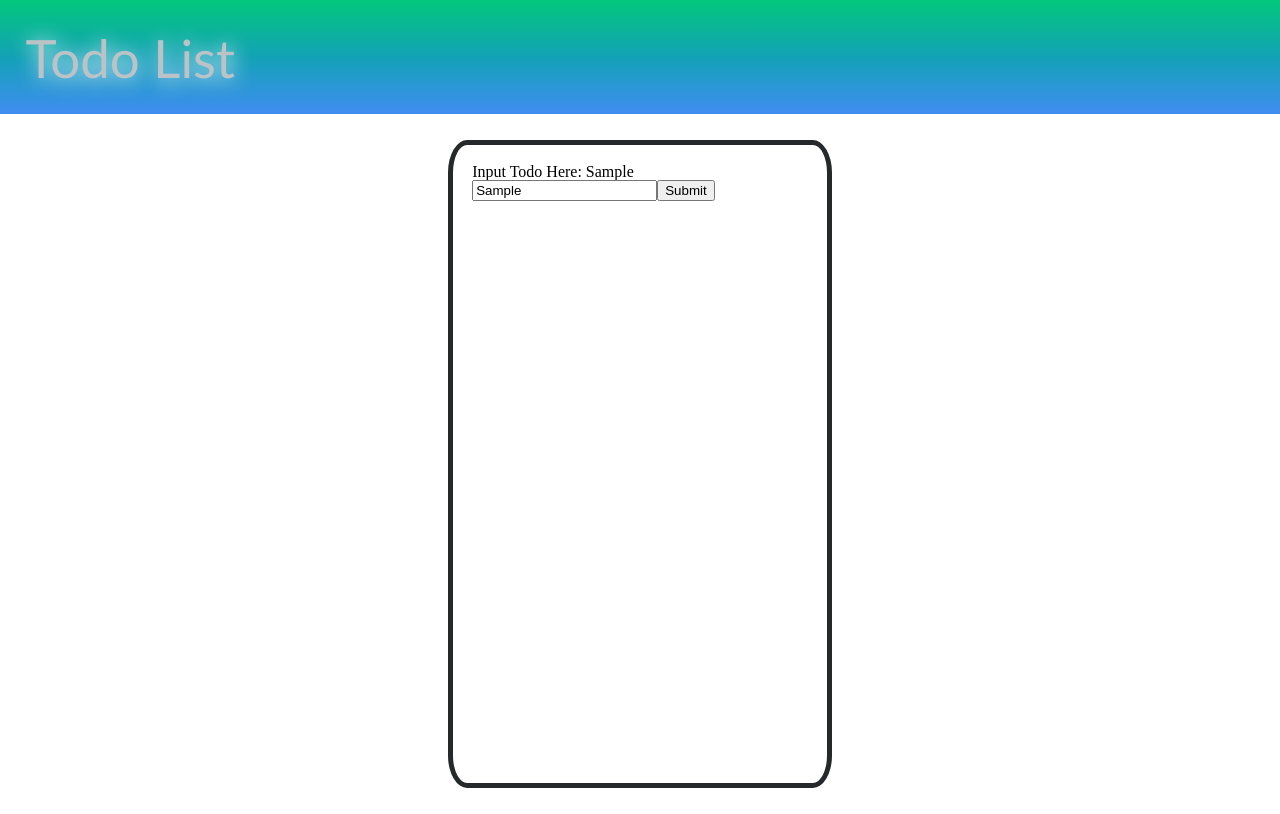
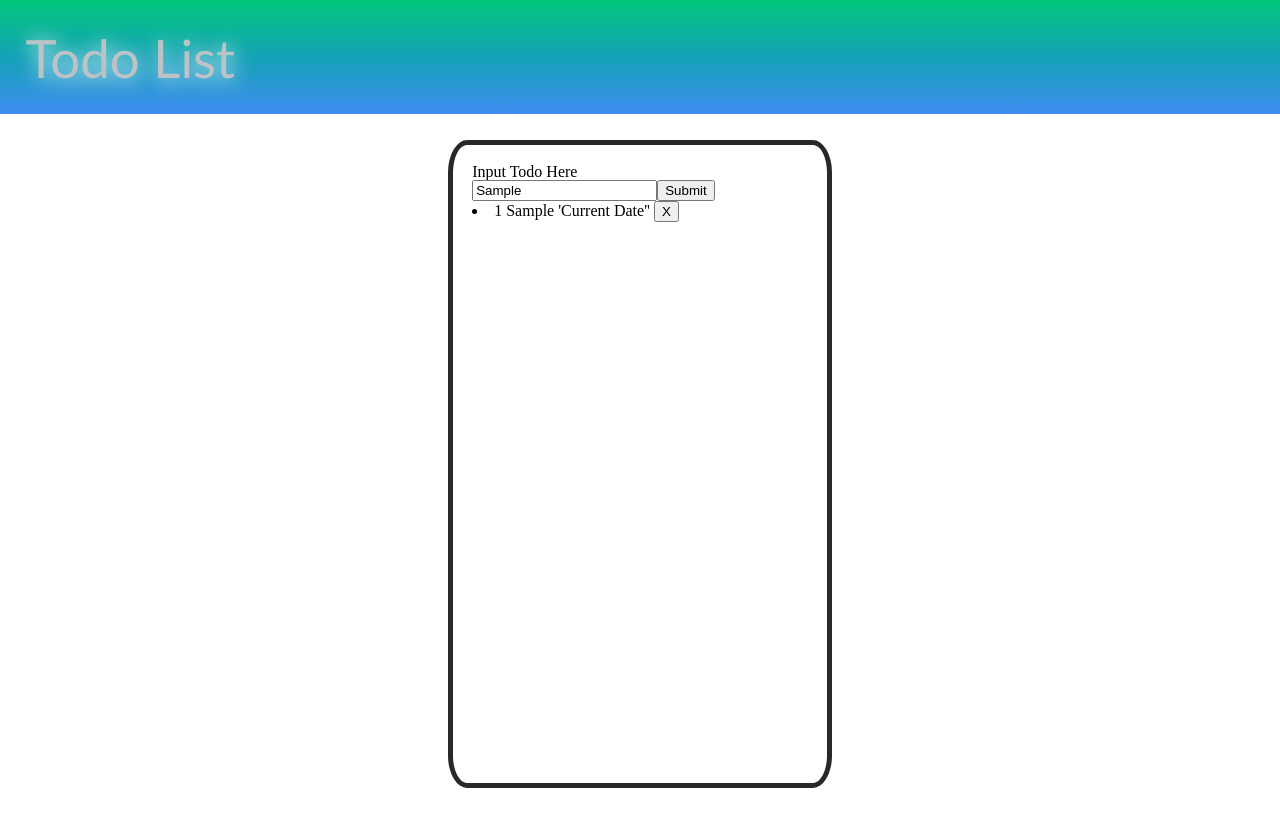
Before and after one commit to Mekhi-Rhodie/Todo-list, a Vue app: page / in a window 1280 px wide. Both pictures are taken after typing "Sample" into the empty fields and a click on the button "Submit". Built offline with nearby package versions, Linux system fonts and the light colour scheme.

Commit message:
Update TodoList.vue
- add logic to the 'addTodo' function
- fix v-for bug

```diff
--- a/src/components/TodoList.vue
+++ b/src/components/TodoList.vue
@@ -1,6 +1,6 @@
 <template>
     <div id="app-body">
-        <h2>Input Todo Here: {{ todoInput }}</h2>
+        <h2>Input Todo Here</h2>
         <div>
             <form>
             <span class="inline-form-group">
@@ -10,7 +10,7 @@
         </form>
         </div>
         <div class="list-group">
-            <li class="list-item" v-for="(item, index) in items">
+            <li class="list-item" v-for="item in listItems">
                 <span class="list-info">
                     {{ item.id }}
                     {{ item.message }}
@@ -34,7 +34,13 @@
         },
         methods: {
             addTodo() {
-                console.log("Did not code logic yet!")
+                this.listItems.push(
+                    {
+                        id: this.listItems.length + 1,
+                        message: this.todoInput,
+                        timeStamp: "\'Current Date\''"
+                    }
+                )
             },
             removeTodo() {
                 console.log("This feature has not be coded yet!")
```
